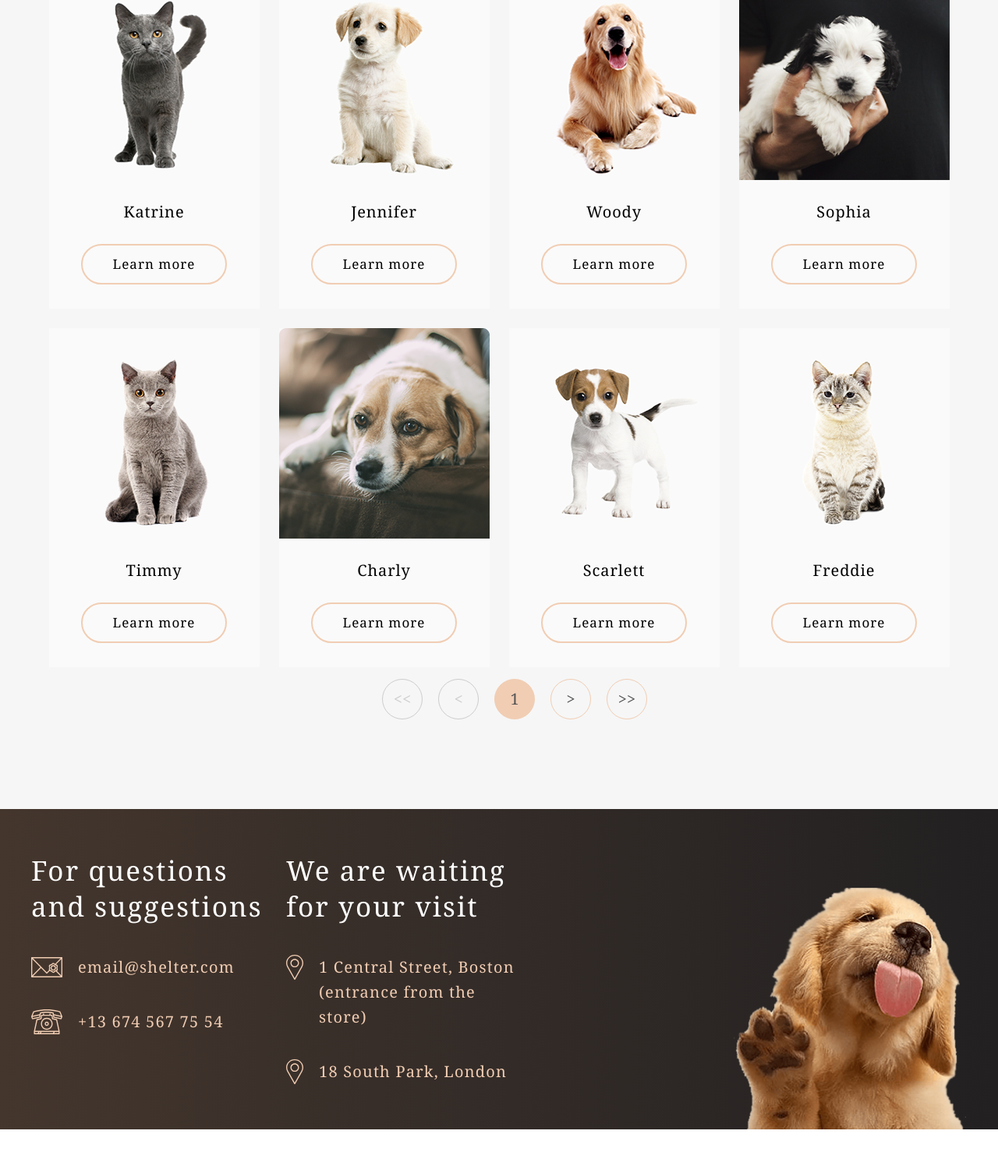
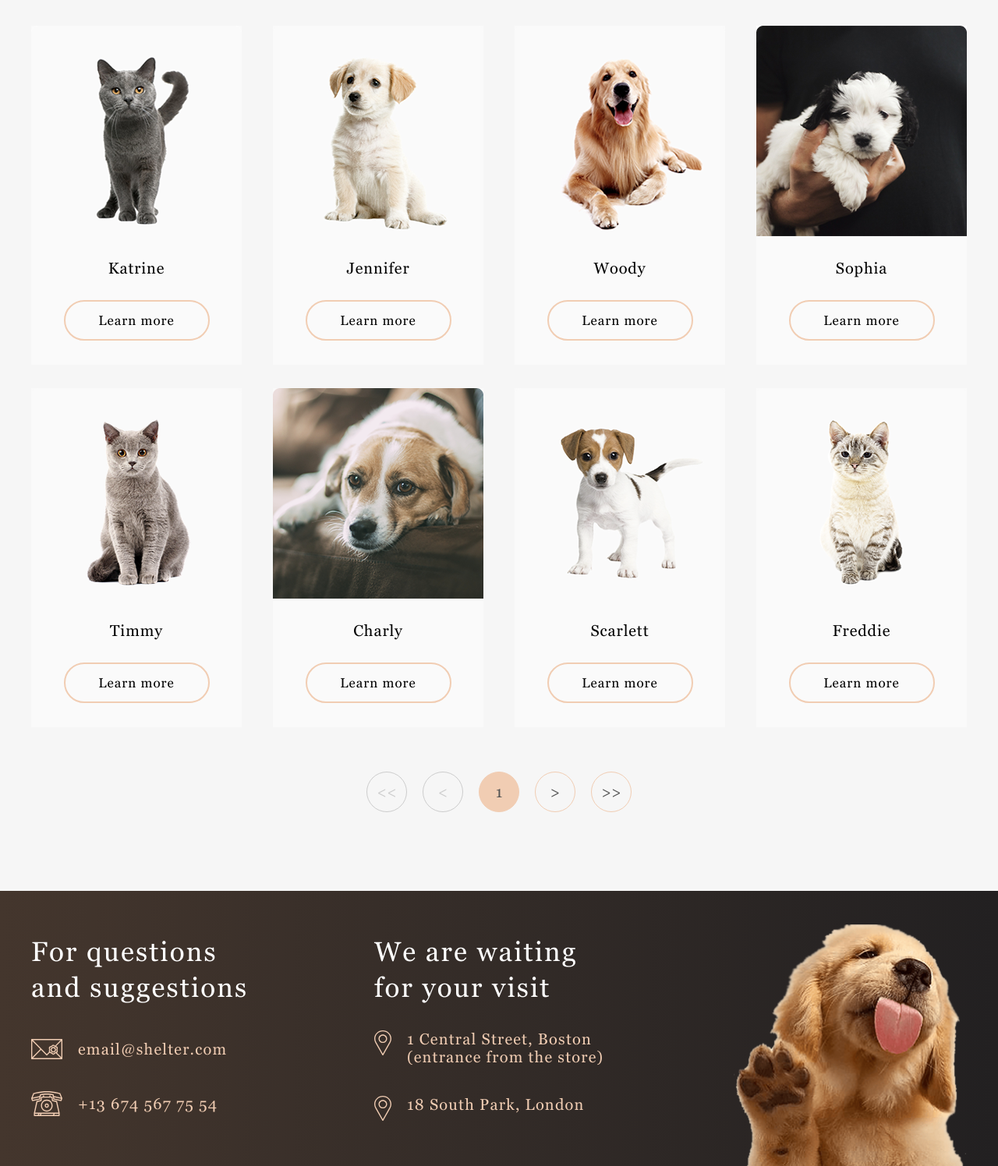
Before and after one commit to vladimirovicp/layout-shelter, a plain HTML site: page pages/pets/index.html in a window 1280 px wide. Shown: the part 318-1814 px from the top of the page at 78% size. Before the commit the page ends 1767 px from the top, so only its background shows below. Drawn offline with Linux system fonts and the light colour scheme; files whose address does not match are found by name; a web font is replaced by a local one.

Commit message:
feat: add version 1

```diff
--- a/pages/main/style.css
+++ b/pages/main/style.css
@@ -306,8 +306,20 @@ button:hover {
 
 
 #our-friends{
-    padding-top: 68px;
+    padding-top: 80px;
+    padding-bottom: 86px;
     background-color: var(--color-light-l);
+
+}
+
+#our-friends h2{
+    line-height: 130%;
+    letter-spacing: 0.06em;
+    /*padding-bottom: 58px;*/
+}
+
+.our-friends__wrap{
+
 }
 
 /*#our-friends .flex-wrap{*/
@@ -317,7 +329,7 @@ button:hover {
 .our-friends__wrap{
     position: relative;
     padding-top: 60px;
-    gap: 90px;
+    gap: 30px 40px;
 }
 
 
--- a/pages/pets/index.html
+++ b/pages/pets/index.html
@@ -5,7 +5,7 @@
     <meta http-equiv="X-UA-Compatible" content="IE=edge">
     <meta name="viewport" content="width=device-width, initial-scale=1.0">
     <title>Our pets</title>
-
+    <link rel="stylesheet" href="../../assets/fonts/fonts.css">
     <link rel="stylesheet" href="../../pages/main/style.css">
     <link rel="stylesheet" href="./style.css">
     <link rel="stylesheet" href="./media.css">
@@ -48,7 +48,7 @@
             <h2 class="text-center">Our friends who <br> are looking for a house</h2>
 
 
-            <div class="flex-wrap">
+            <div class="our-friends__wrap flex-wrap">
 
             <div class="item">
 
@@ -154,7 +154,7 @@
 
     <footer id="footer">
         <div class="container">
-            <div class="flex-wrap">
+            <div class="footer__wrap flex-wrap">
                 <div class="item">
                     <div class="title">For questions and suggestions</div>
                     <div>
@@ -162,11 +162,11 @@
                         <a class="ico phone"href="tel:+13 674 567 75 54">+13 674 567 75 54</a>
                     </div>
                 </div>
-                <div class="item">
+                <div class="item footer__item_address">
                     <div class="title">We are waiting for your visit</div>
-                    <div>
-                        <div class="ico marker">1 Central Street, Boston (entrance from the store)</div>
-                        <div class="ico marker">18 South Park, London </div>
+                    <div class="address">
+                        <a href="https://www.google.ru/maps/place/%D0%A1%D0%B0%D0%BD%D1%82%D1%8C%D1%8F%D0%B3%D0%BE+%D0%91%D0%B5%D1%80%D0%BD%D0%B0%D0%B1%D0%B5%D1%83/@53.905559,27.5596136,12.83z/data=!4m5!3m4!1s0xd4228e23705d39f:0xa8fff6d26e2b1988!8m2!3d40.4530387!4d-3.6883337" class="ico marker">1 Central Street, Boston (entrance from the store)</a>
+                        <a hgef="https://www.google.ru/maps/place/%D0%A1%D0%B0%D0%BD%D1%82%D1%8C%D1%8F%D0%B3%D0%BE+%D0%91%D0%B5%D1%80%D0%BD%D0%B0%D0%B1%D0%B5%D1%83/@53.905559,27.5596136,12.83z/data=!4m5!3m4!1s0xd4228e23705d39f:0xa8fff6d26e2b1988!8m2!3d40.4530387!4d-3.6883337" class="ico marker">18 South Park, London </a>
                     </div>
                 </div>
                 <div class="item-photo">
--- a/pages/pets/media.css
+++ b/pages/pets/media.css
@@ -109,9 +109,28 @@
 
 }
 
-@media (min-width: 1280px){
+@media (min-width: 1200px){
     h2 {
         font-size: 35px;
     }
 
+    .footer__wrap{
+        justify-content: flex-start;
+        gap: 138px;
+    }
+
+    .footer__item_address{
+
+    }
+
+    #footer .footer__item_address .title{
+        padding-bottom: 32px;
+    }
+
+    #footer .address .ico{
+        min-height: 32px;
+        margin-bottom: 38px;
+        line-height: 115%;
+    }
+
 }
--- a/pages/pets/style.css
+++ b/pages/pets/style.css
@@ -22,11 +22,13 @@
 .pagination{
     display: flex;
     justify-content: center;
+    padding-top: 42px;
 }
 
 .pagination ul{
     display: flex;
     list-style: none;
+    padding: 0;
 
 }
 
```
Also changed, not shown: pages/main/index.html (+1 -1 lines), assets/fonts/fonts.css (renamed from assets/fonts/fonts.scss), our-pets-1280.jpg (added).
